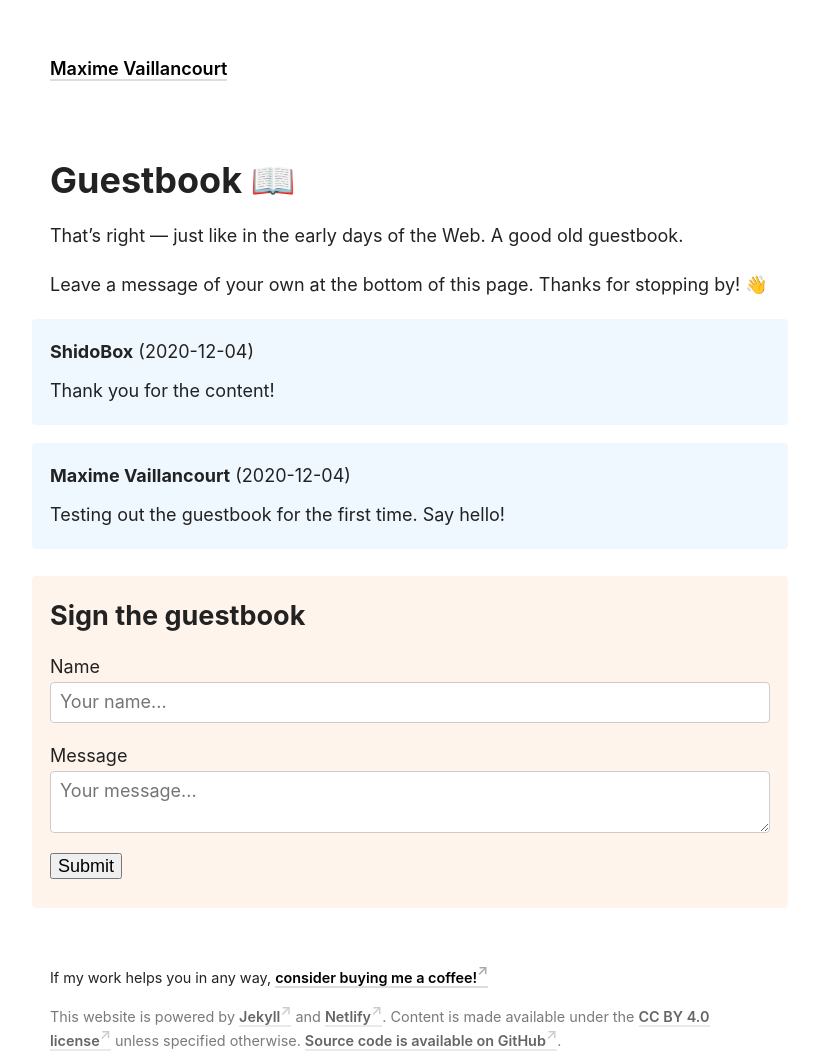
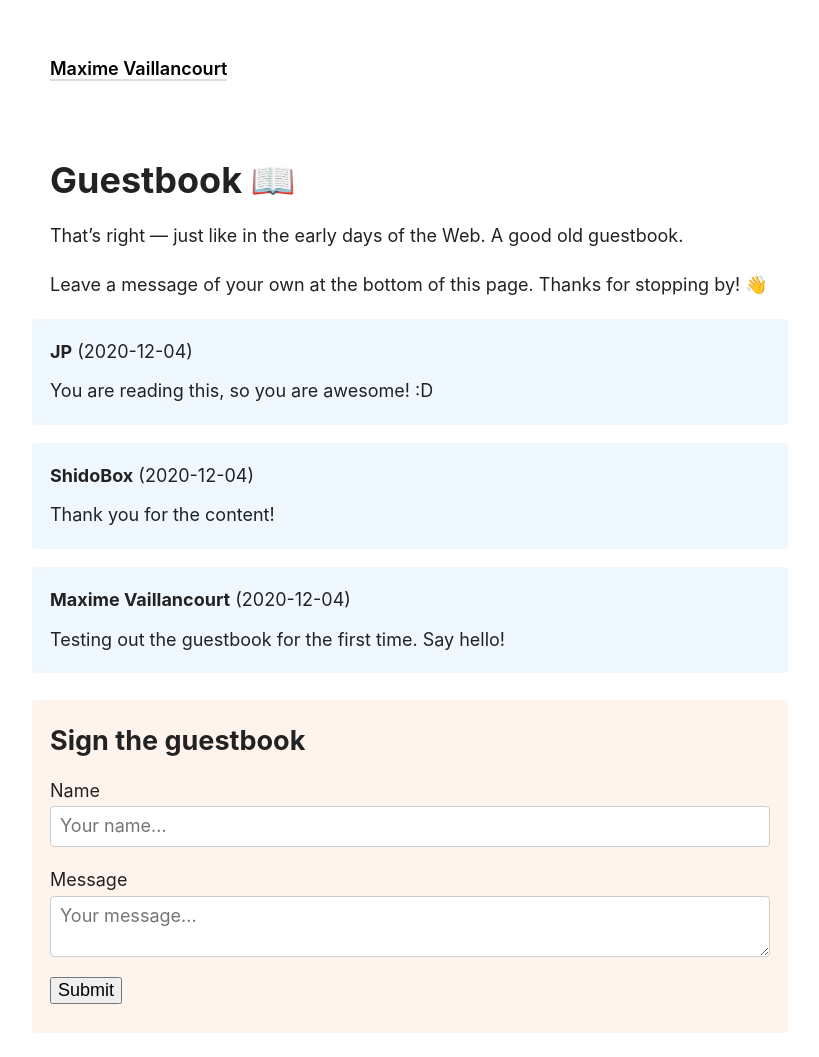
Before and after one commit to maximevaillancourt/maximevaillancourt.github.io, a Jekyll site: the page built from _pages/guestbook.md, in a window 1280 px wide, cut to the strip 0-1057 px from the top of the page. Shown: the whole strip, without its empty margins (230-1049 px from the left). Built offline with Jekyll 4.4.1, drawn with Linux system fonts in a browser that asks for light colours.

Commit message:
Add guestbook entry from JP

```diff
--- a/_data/guestbook_messages.yml
+++ b/_data/guestbook_messages.yml
@@ -7,3 +7,7 @@
   author: ShidoBox
   timestamp: '2020-12-04T10:14:33+00:00'
   body: Thank you for the content!
+- netlify_submission_id: 5fca58e15230780097c8d268
+  author: JP
+  timestamp: '2020-12-04T15:42:25+00:00'
+  body: You are reading this, so you are awesome! :D
```
